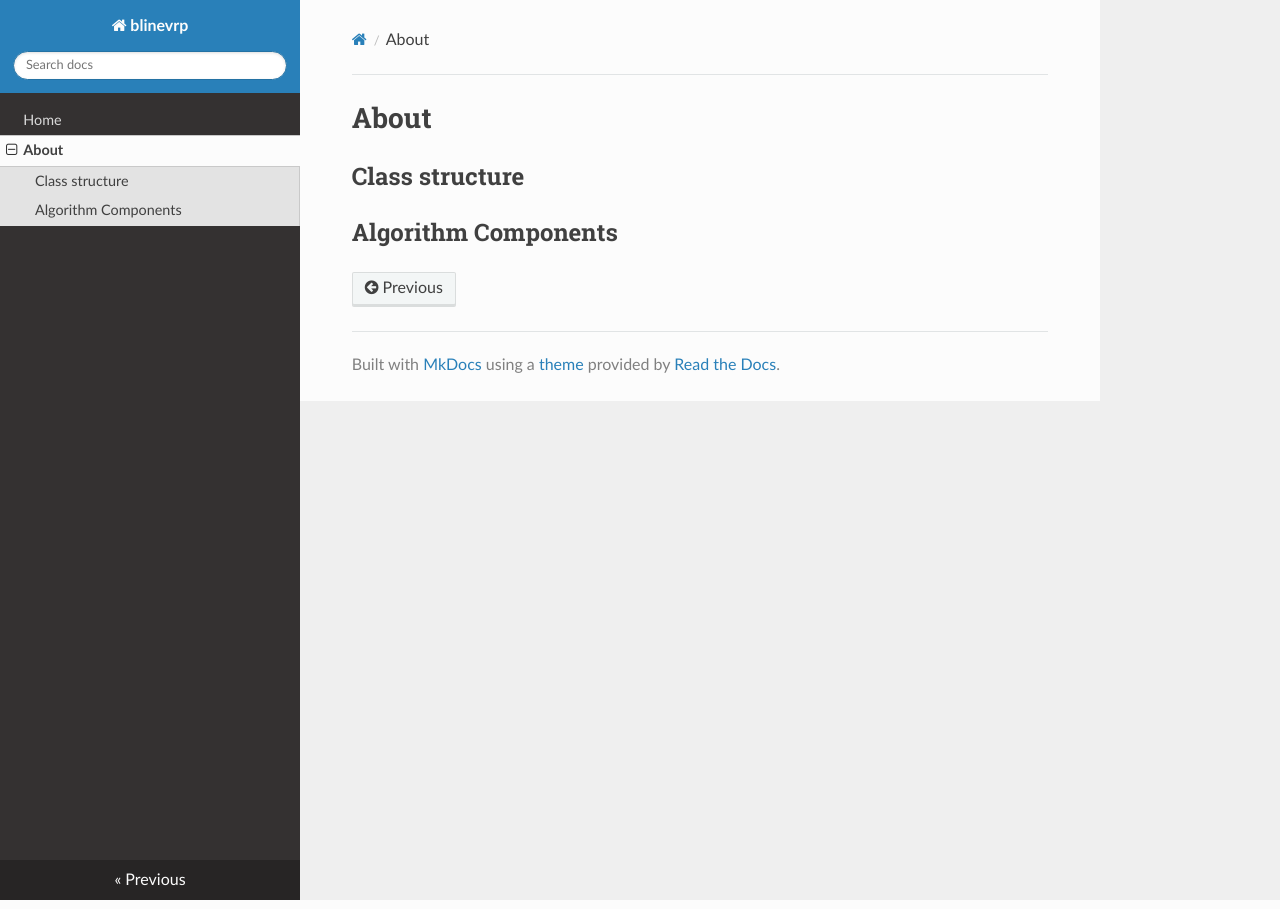
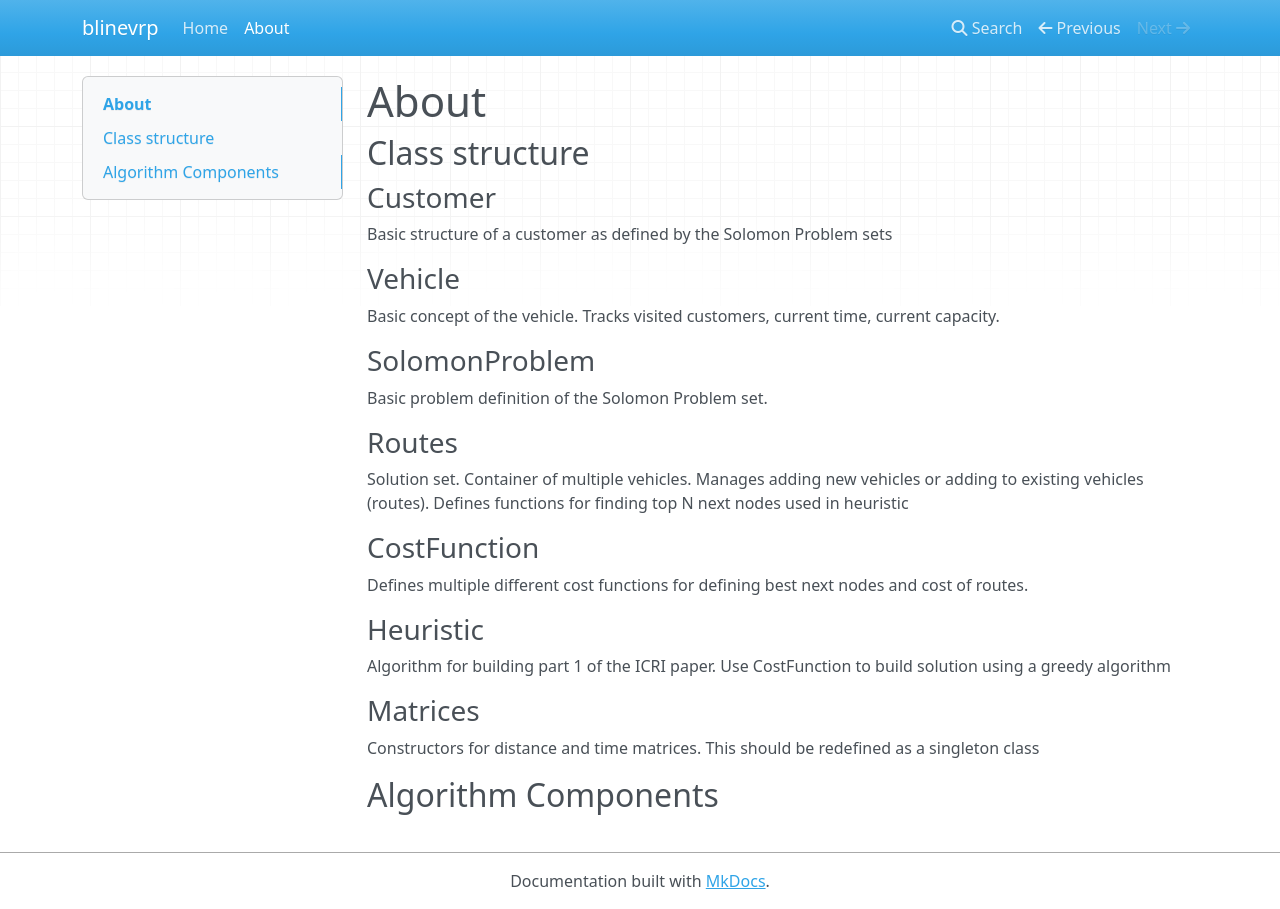
Before and after one commit to sauln/ICRI, an MkDocs documentation site: the page built from docs/about.md, in a window 1280 px wide. Built offline with MkDocs 1.6.1, drawn with Linux system fonts in a browser that asks for light colours; nearby versions of some CDN libraries; old or Windows-style settings are respelled for this version of MkDocs.

Commit message:
Adding more to documentation

```diff
--- a/docs/about.md
+++ b/docs/about.md
@@ -2,4 +2,34 @@
 
 ## Class structure
 
+### Customer
+Basic structure of a customer as defined by the Solomon Problem sets
+
+### Vehicle
+Basic concept of the vehicle.  Tracks visited customers, current time, current capacity.
+
+### SolomonProblem
+Basic problem definition of the Solomon Problem set.
+
+### Routes
+Solution set.  Container of multiple vehicles.  Manages adding new vehicles or
+adding to existing vehicles (routes). Defines functions for finding top N next nodes
+used in heuristic
+
+### CostFunction
+Defines multiple different cost functions for defining best next nodes and cost of routes.
+
+### Heuristic
+Algorithm for building part 1 of the ICRI paper.  Use CostFunction to build solution
+using a greedy algorithm
+
+### Matrices
+Constructors for distance and time matrices.  This should be redefined as a singleton class
+
+###
+
+
+
+
+
 ## Algorithm Components
--- a/mkdocs.yml
+++ b/mkdocs.yml
@@ -2,4 +2,3 @@ site_name: blinevrp
 pages:
 - Home: index.md
 - About: about.md
-theme: readthedocs
```
Also changed, not shown: docs/index.md (+23 -0 lines).
